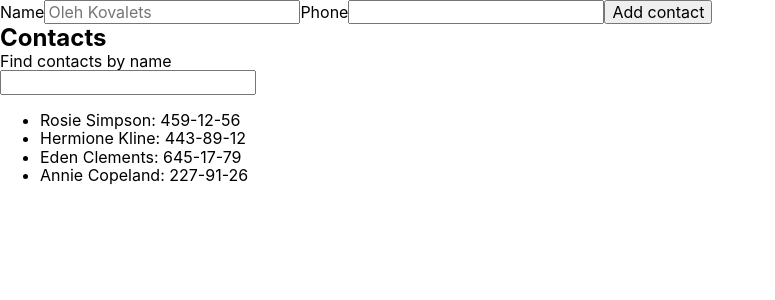
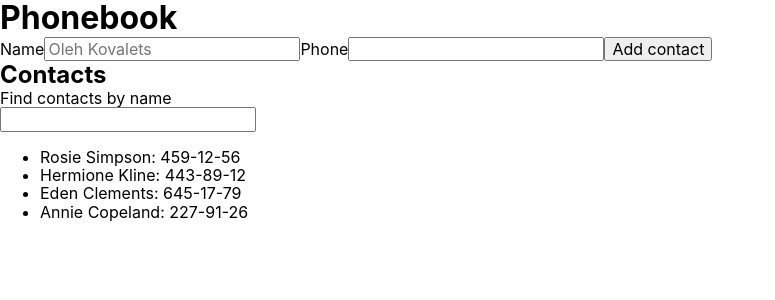
Before and after one commit to Oleggman/goit-react-hw-02-phonebook, a React (Create React App) app: page / in a window 1280 px wide. Shown: the top 300 px of the page, without its empty margins (0-775 px from the left). Built offline with nearby package versions, Linux system fonts and the light colour scheme.

Commit message:
Refactor code (task 4)

```diff
--- a/src/components/App.jsx
+++ b/src/components/App.jsx
@@ -2,6 +2,7 @@ import React, { Component } from 'react'
 import { nanoid } from 'nanoid'
 import { ContactsForm } from './ContactsForm/ContactsForm'
 import { ContactsBook } from './ContactsBook/ContactsBook'
+import { Filter } from './Filter/Filter'
 
 export default class App extends Component {
   state = {
@@ -44,11 +45,15 @@ export default class App extends Component {
   }
 
   render() {
-    const { contacts, filter } = this.state;
+    const { filter } = this.state;
 
     return (
       <div>
+        <h1>Phonebook</h1>
         <ContactsForm onSubmitForm={this.onAddContacts} />
+
+        <h2>Contacts</h2>
+        <Filter filter={filter} onInputFilter={this.onInputFilter} />
         <ContactsBook
           contacts={this.getContacts()}
           filter={filter}
--- a/src/components/ContactsBook/ContactsBook.jsx
+++ b/src/components/ContactsBook/ContactsBook.jsx
@@ -1,10 +1,6 @@
-export const ContactsBook = ({ contacts, filter, onInputFilter }) => {
+export const ContactsBook = ({ contacts }) => {
   return (
     <div>
-      <h2>Contacts</h2>
-      <p>Find contacts by name</p>
-      <input type="text" value={filter} onChange={onInputFilter} />
-
       <ul>
         {contacts.map(({ id, name, number }) =>
           <li key={id}>{name}: {number}</li>)}
--- /dev/null
+++ b/src/components/Filter/Filter.jsx
@@ -0,0 +1,8 @@
+export const Filter = ({ filter, onInputFilter }) => {
+  return (
+    <div>
+      <p>Find contacts by name</p>
+      <input type="text" value={filter} onChange={onInputFilter} />
+    </div>
+  );
+}
```
Also changed, not shown: src/components/Filter/Filter.styled.js (added).
